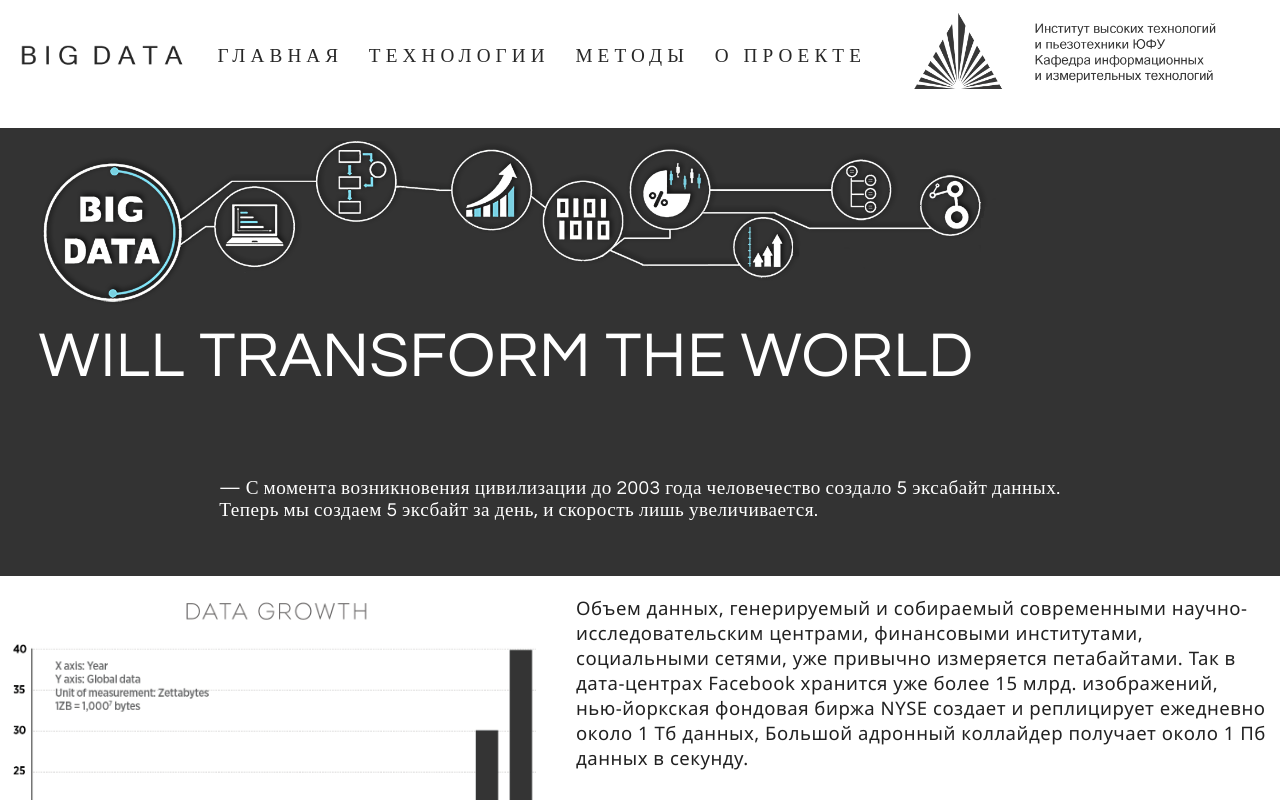
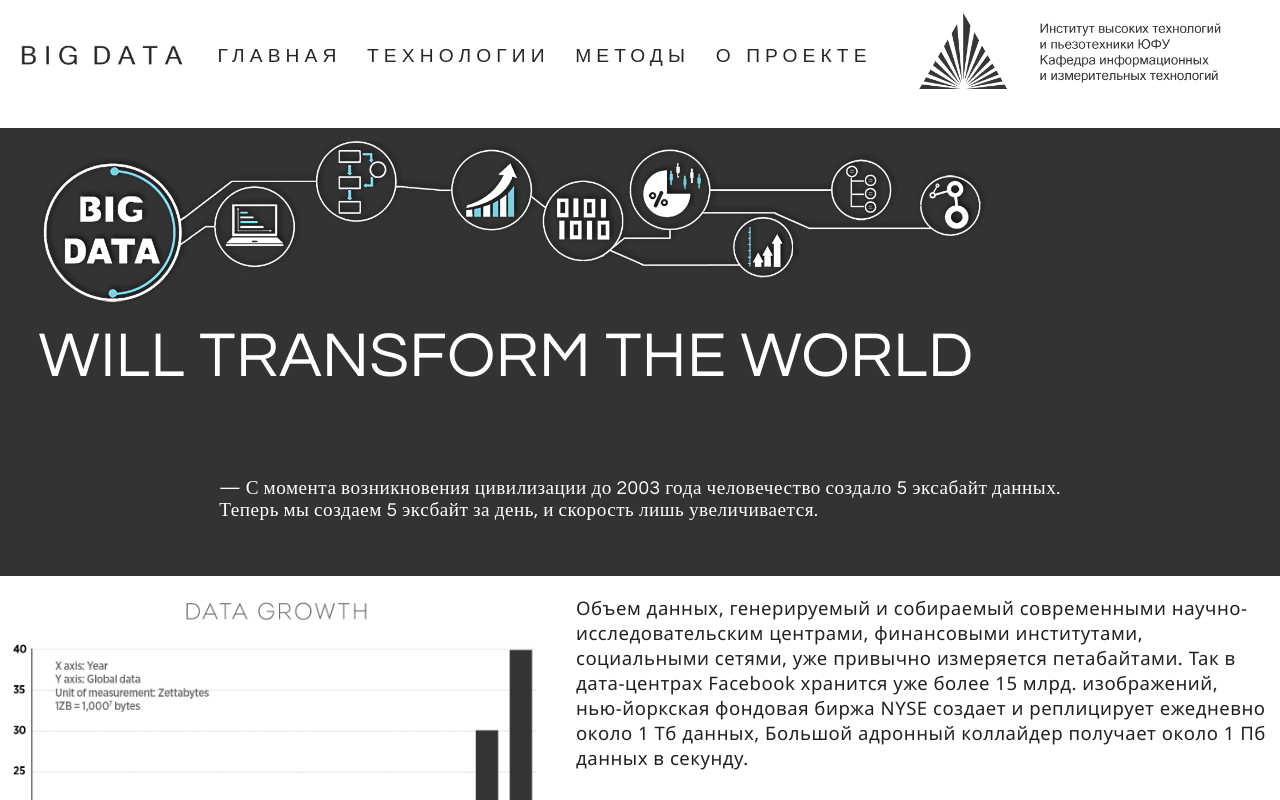
Before and after one commit to BigData-sfedu/BigData-sfedu.github.io, a plain HTML site: page index.html in a window 1280 px wide. Shown: the top 800 px of the page. Drawn offline with Linux system fonts and the light colour scheme.

Commit message:
Update unified.css

```diff
--- a/assets/css/unified.css
+++ b/assets/css/unified.css
@@ -3,7 +3,7 @@
 		margin: 0;
 		max-width:100%;
 		color: #212121;
-		font: 2wv Arial;
+		font: 2vw Arial;
 		letter-spacing: 0.5px;
 	}
 
```
